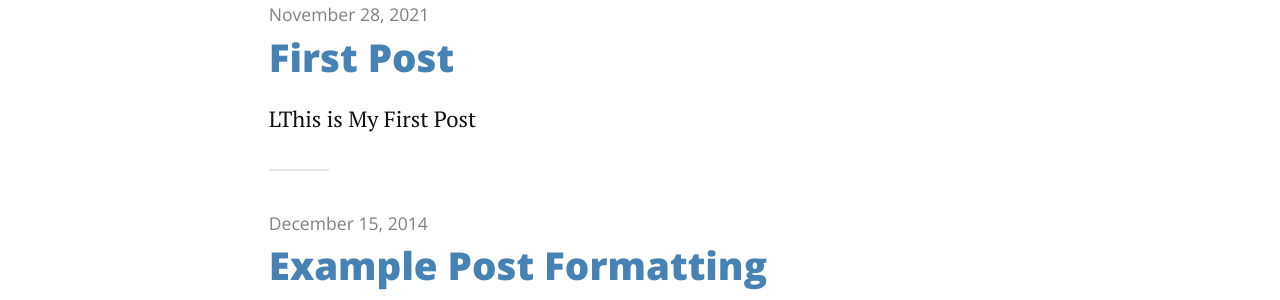
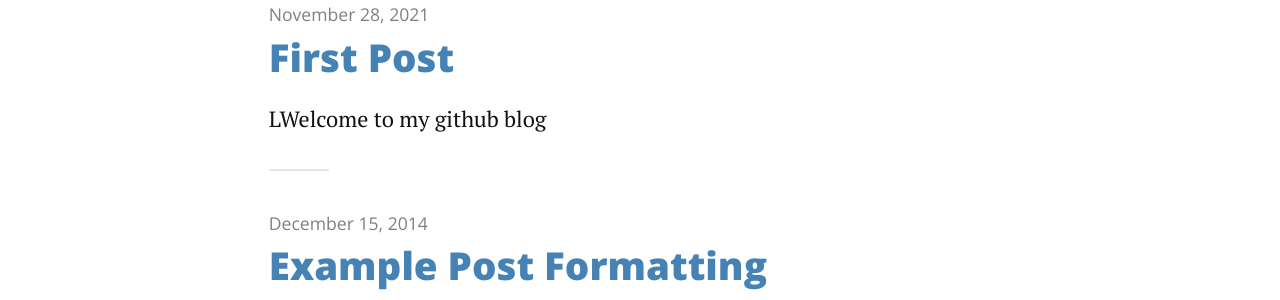
Before and after one commit to 250b/250b.github.io, a Jekyll site: the page built from index.html, in a window 1280 px wide. Shown: the part 503-803 px from the top of the page. Built offline with Jekyll 4.4.1, drawn with Linux system fonts in a browser that asks for light colours; nearby versions of some CDN libraries; the list of posts is cut into pages by our own code.

Commit message:
Update 2014-12-11-image-in-post.markdown

```diff
--- a/_posts/2014-12-11-image-in-post.markdown
+++ b/_posts/2014-12-11-image-in-post.markdown
@@ -4,9 +4,9 @@ title:  "First Post"
 date:   2021-11-28
 ---
 
-<p class="intro"><span class="dropcap">L</span>This is My First Post</p>
+<p class="intro"><span class="dropcap">L</span>Welcome to my github blog</p>
 
-Welcome to my github blog.
+
 
 <img src="/assets/img/cute.jfif" alt="">
 
```
